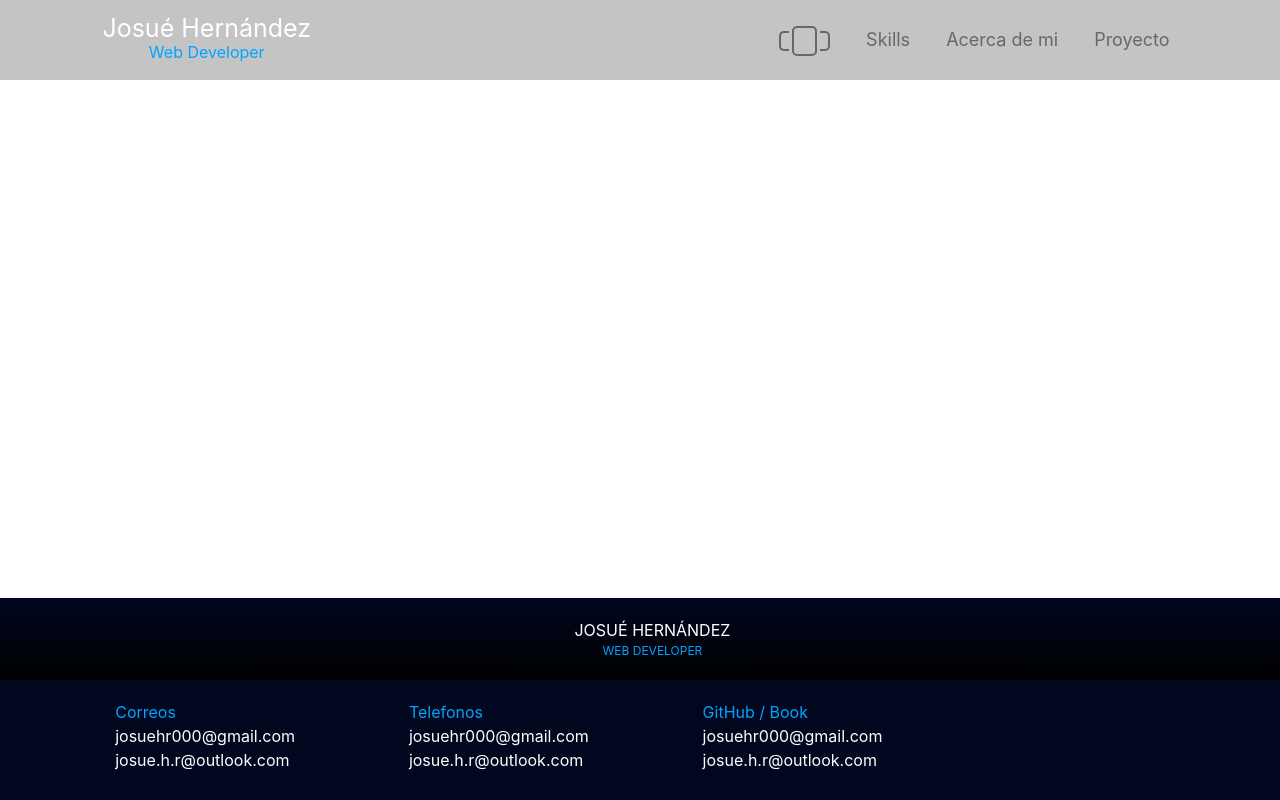
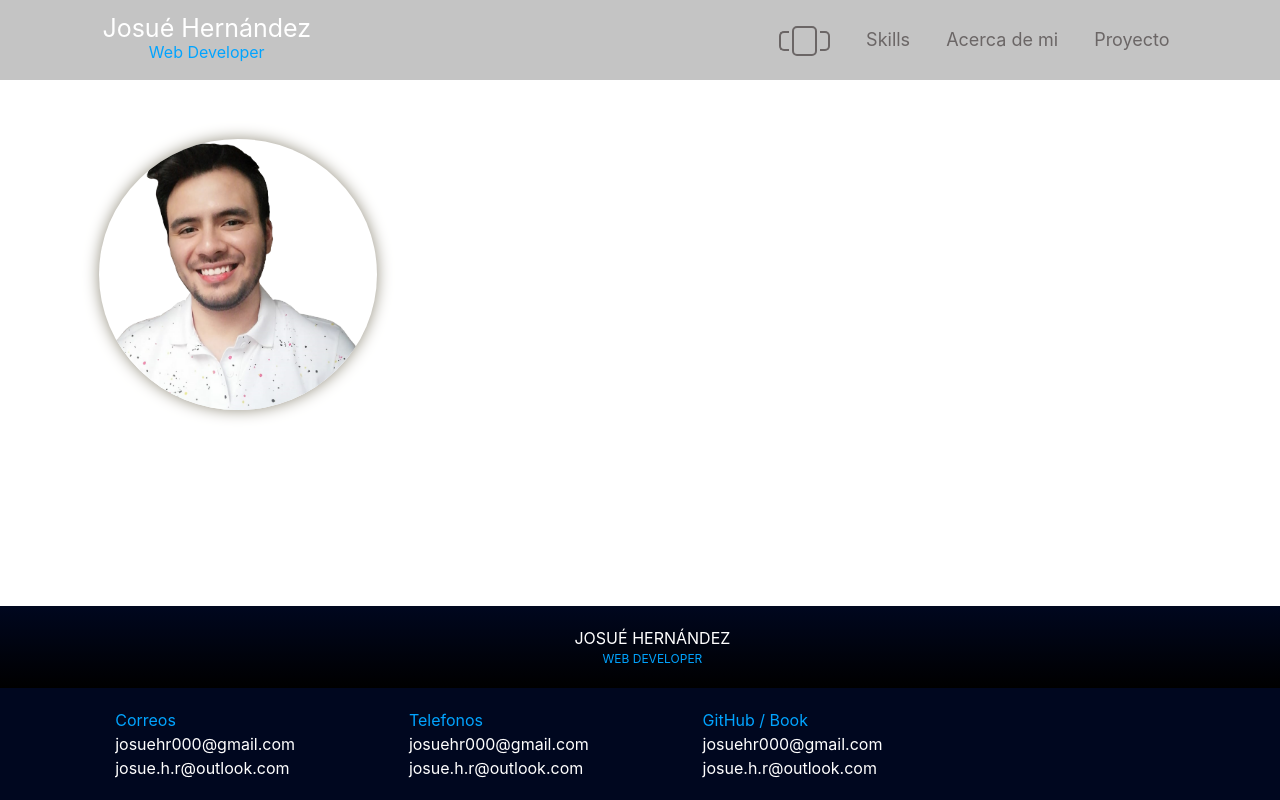
Before and after one commit to Josue0117/book, a Nuxt app: page /about-me in a window 1280 px wide. Built offline with nearby package versions, Linux system fonts and the light colour scheme.

Commit message:
Adds the final style details to the first version of the foteer

```diff
--- a/components/Footer.vue
+++ b/components/Footer.vue
@@ -40,9 +40,9 @@ export default {
 <style scoped>
 footer {
   position: absolute;
-  bottom: 0;
   left: 0;
   right: 0;
+  bottom: 0;
   background-color: #00071F;
 }
 
@@ -70,7 +70,8 @@ p.footer-subtitle {
 }
 
 .contact {
-  min-height: 120px;
-  padding: 20px 20px 0 9%;
+  position: relative;
+  bottom: 0;
+  padding: 20px 20px 20px 9%;
 }
 </style>
--- a/components/FooterBlock.vue
+++ b/components/FooterBlock.vue
@@ -24,7 +24,7 @@ export default {
 
 <style scoped>
 .content {
-  position: absolute;
+  position: inherit;
   display: block;
 }
 
--- a/pages/about-me.vue
+++ b/pages/about-me.vue
@@ -1,6 +1,30 @@
 <template>
-  <div>
+  <div class="content">
     <NavBar />
+    <div class="row">
+      <div class="col-4 hero-image">
+        <img :src="require('@/assets/images/hero-image.png')" alt="hero-image">
+      </div>
+    </div>
     <Footer />
   </div>
 </template>
+
+<style scoped>
+.content {
+  height: 100%;
+}
+
+.row {
+  width: 100%;
+  height: 100%;
+}
+
+.hero-image img {
+  border-radius: 50%;
+box-shadow: 0 0 15px #938e7e;
+  margin-top: 15%;
+  margin-left: 25%;
+  width: 70%;
+}
+</style>
```
